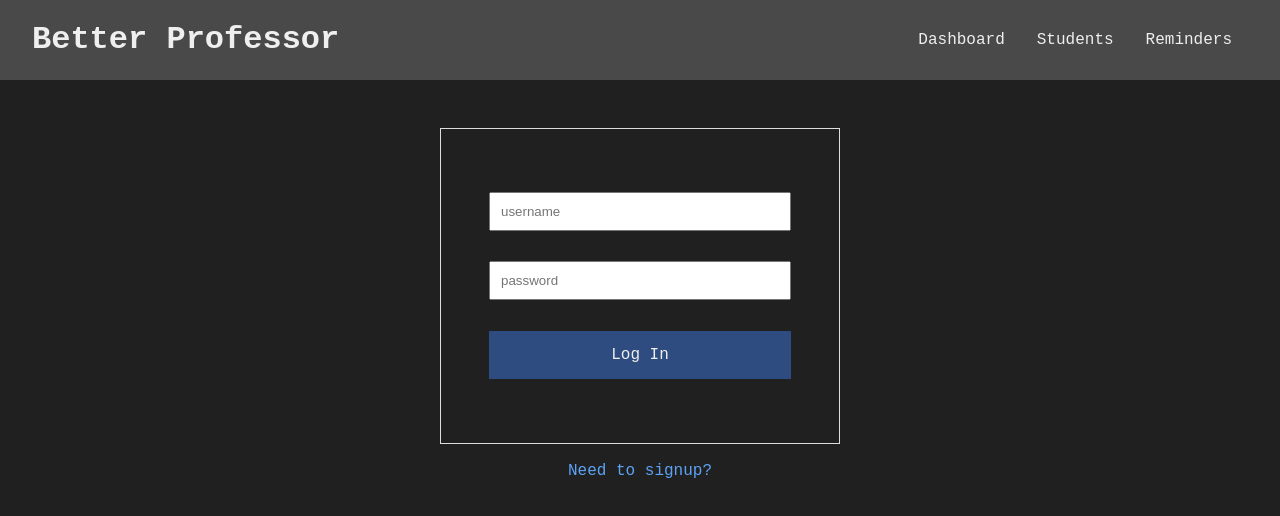
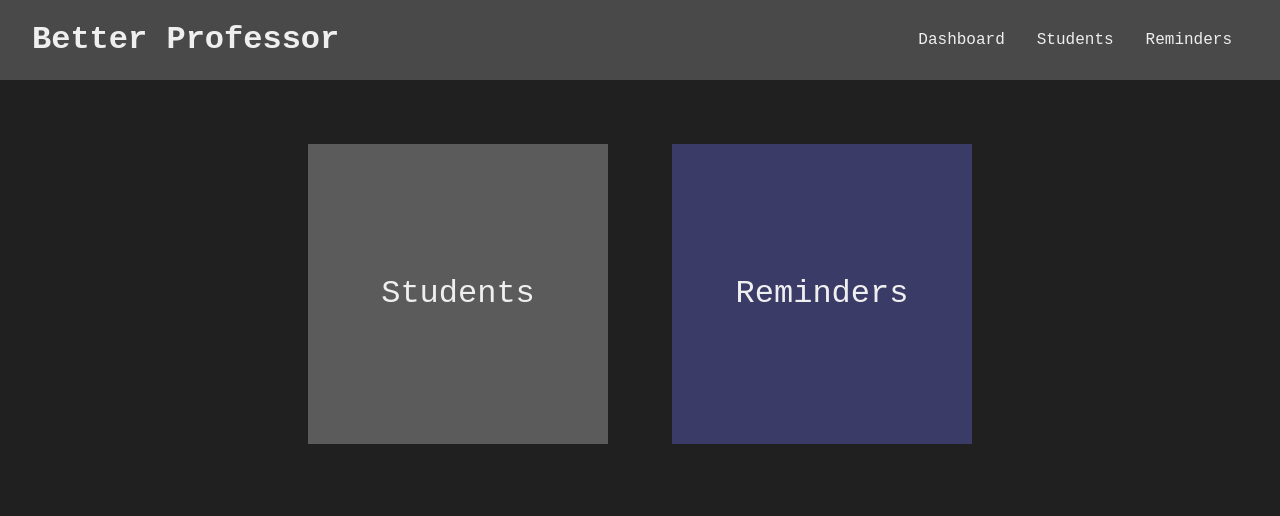
Before and after one commit to Notesong/better-professor-frontend, a React (Create React App) app in the folder client/: page /dashboard in a window 1280 px wide. Before the commit this address led to /. Shown: the top 516 px of the page. Built offline with nearby package versions, Linux system fonts and the light colour scheme; sample sign-in values are in the browser's storage; a web font is replaced by a local one.

Commit message:
Switch to sessionStorage

```diff
--- a/client/src/components/Login.js
+++ b/client/src/components/Login.js
@@ -27,22 +27,22 @@ export default function Login({ history }) {
     axiosWithAuth()
       .post("/auth/login", { username: username, password: password })
       .then(res => {
-        localStorage.setItem("token", res.data.token);
-        localStorage.setItem("id", res.data.user_id);
+        sessionStorage.setItem("token", res.data.token);
+        sessionStorage.setItem("id", res.data.user_id);
         formReset();
         toggleLoggedIn();
         history.push("/dashboard");
       })
       .catch(err => {
         setError("Incorrect username or password.");
-        localStorage.removeItem("token");
+        sessionStorage.removeItem("token");
         formReset();
       });
   };
 
   return (
     <div className="login">
-      {localStorage.getItem("token") ? (
+      {sessionStorage.getItem("token") ? (
         <>
           {toggleLoggedIn()}
           <Redirect to="/dashboard" />
--- a/client/src/components/ProtectedRoute.js
+++ b/client/src/components/ProtectedRoute.js
@@ -8,7 +8,7 @@ const ProtectedRoute = ({ component: Component, ...props }) => {
       render={routeProps => {
         // check for token, if there, return component
         // otherwise return to login page
-        if (localStorage.getItem("token")) {
+        if (sessionStorage.getItem("token")) {
           return <Component {...routeProps} />;
         } else {
           return <Redirect to="/" />;
--- a/client/src/components/Signup.js
+++ b/client/src/components/Signup.js
@@ -28,14 +28,14 @@ export default function Signup({ history }) {
       })
       .catch(err => {
         setError("Invalid username or password.");
-        localStorage.removeItem("token");
+        sessionStorage.removeItem("token");
         formReset();
       });
   };
 
   return (
     <div className="signup">
-      {localStorage.getItem("token") ? <Redirect to="/dashboard" /> : ""}
+      {sessionStorage.getItem("token") ? <Redirect to="/dashboard" /> : ""}
       <form className="form" onSubmit={onSubmit}>
         {error && <p className="error center">{error}</p>}
         <input
--- a/client/src/components/header/Logout.js
+++ b/client/src/components/header/Logout.js
@@ -8,7 +8,7 @@ export const Logout = () => {
   // logout function that clears local storage and returns user to the login form
   function logout(e) {
     e.preventDefault();
-    localStorage.clear();
+    sessionStorage.clear();
     toggleLoggedIn();
     window.location.href = "/";
   }
--- a/client/src/components/reminders/Reminder.js
+++ b/client/src/components/reminders/Reminder.js
@@ -37,7 +37,7 @@ const Reminder = ({ id, proptitle, propmessage, propsendDate, recipient }) => {
 
     // submit the edited reminder to the API
     axiosWithAuth()
-      .put(`/restricted/users/${localStorage.getItem("id")}/messages/${id}`, {
+      .put(`/restricted/users/${sessionStorage.getItem("id")}/messages/${id}`, {
         title: title,
         message: message,
         send_date: sendDate.format(),
@@ -73,7 +73,7 @@ const Reminder = ({ id, proptitle, propmessage, propsendDate, recipient }) => {
   function delReminder(reminder_id) {
     axiosWithAuth()
       .delete(
-        `/restricted/users/${localStorage.getItem(
+        `/restricted/users/${sessionStorage.getItem(
           "id"
         )}/messages/${reminder_id}`
       )
--- a/client/src/components/reminders/ReminderForm.js
+++ b/client/src/components/reminders/ReminderForm.js
@@ -24,7 +24,7 @@ export default function ReminderForm() {
     // gets the student list so that the user can select a student to send the message to
     const getStudentList = async () => {
       await axiosWithAuth()
-        .get(`/restricted/users/${localStorage.getItem("id")}/students/`)
+        .get(`/restricted/users/${sessionStorage.getItem("id")}/students/`)
         .then(res => {
           if (res.data.length > 0) {
             setStudents(res.data);
@@ -55,7 +55,7 @@ export default function ReminderForm() {
     showLoader(true);
 
     axiosWithAuth()
-      .post(`/restricted/users/${localStorage.getItem("id")}/messages`, {
+      .post(`/restricted/users/${sessionStorage.getItem("id")}/messages`, {
         title: title,
         message: message,
         send_date: sendDate.format(),
--- a/client/src/components/reminders/ReminderList.js
+++ b/client/src/components/reminders/ReminderList.js
@@ -15,7 +15,7 @@ export const ReminderList = () => {
     // gets all the reminders from the API
     const getReminderList = async () => {
       await axiosWithAuth()
-        .get(`/restricted/users/${localStorage.getItem("id")}/messages/`)
+        .get(`/restricted/users/${sessionStorage.getItem("id")}/messages/`)
         .then(res => {
           setReminders(res.data);
         })
--- a/client/src/components/students/StudentForm.js
+++ b/client/src/components/students/StudentForm.js
@@ -31,7 +31,7 @@ export default function StudentForm() {
     showLoader(true);
 
     axiosWithAuth()
-      .post(`/restricted/users/${localStorage.getItem("id")}/students`, {
+      .post(`/restricted/users/${sessionStorage.getItem("id")}/students`, {
         name: name,
         major: major,
         email: email,
--- a/client/src/reducers/AppReducer.js
+++ b/client/src/reducers/AppReducer.js
@@ -2,7 +2,7 @@ export default (state, action) => {
   switch (action.type) {
     // login check and toggle reducer
     case "TOGGLE_LOGGED_IN":
-      if (localStorage.getItem("token")) {
+      if (sessionStorage.getItem("token")) {
         return {
           ...state,
           loggedIn: true
--- a/client/src/utils/axiosWithAuth.js
+++ b/client/src/utils/axiosWithAuth.js
@@ -1,7 +1,7 @@
 import axios from "axios";
 
 export const axiosWithAuth = () => {
-  const token = localStorage.getItem("token");
+  const token = sessionStorage.getItem("token");
 
   return axios.create({
     headers: {
```
